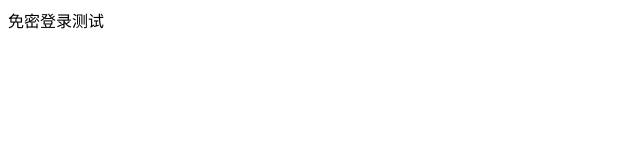
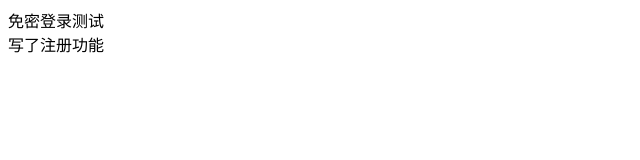
Before and after one commit to qiuqiu-learn/myEntrepot, a plain HTML site: page index.html in a window 1280 px wide. Shown: the whole page, without its empty margins (0-640 px from the left). Drawn offline with Linux system fonts and the light colour scheme.

Commit message:
yy的注册功能

```diff
--- a/index.html
+++ b/index.html
@@ -8,5 +8,6 @@
 </head>
 <body>
       <div>免密登录测试</div>
+      <div>写了注册功能</div>
 </body>
 </html>
```
